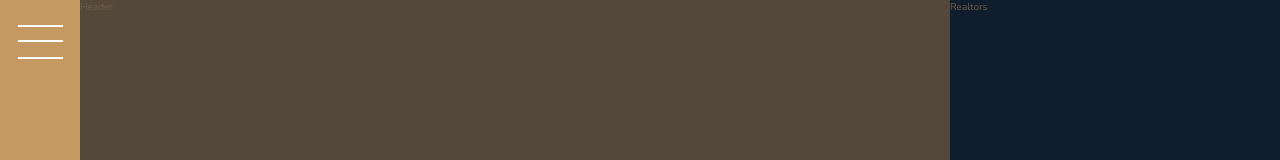
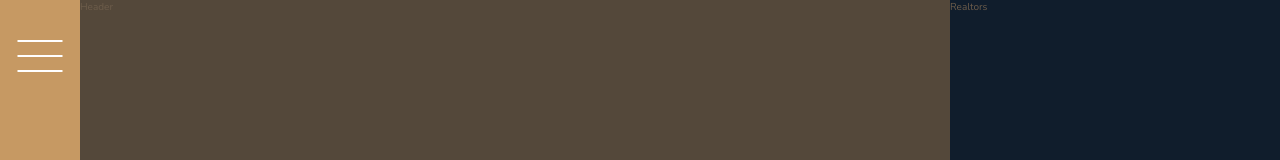
Before and after one commit to thnlsn/livin, a React (Create React App) app: page / in a window 1280 px wide. Shown: the top 160 px of the page. Built offline with nearby package versions, Linux system fonts and the light colour scheme; the HTML template or start-up script is replaced by a standard one.

Commit message:
animation done for the burger menu button

```diff
--- a/src/components/Sidebar.js
+++ b/src/components/Sidebar.js
@@ -3,7 +3,14 @@ import React from 'react';
 const Sidebar = () => {
   return (
     <div className='sidebar'>
-      <button className='nav-btn'></button>
+      <input
+        type='checkbox'
+        class='sidebar__checkbox'
+        id='sidebar-toggle'
+      ></input>
+      <label for='sidebar-toggle' className='sidebar__btn'>
+        <span className='sidebar__burger' />
+      </label>
     </div>
   );
 };
--- a/src/css/style.css
+++ b/src/css/style.css
@@ -78,25 +78,49 @@ $font-display: 'Josefin Sans', sans-serif; // A thinner more stylized font for t
   grid-column: sidebar-start / sidebar-end;
   grid-row: 1 / -1;
   display: flex;
-  justify-content: center; }
-
-.nav-btn {
-  border: none;
-  border-radius: 0;
-  margin-top: 4rem;
-  background-color: #fff;
-  height: 2px;
-  width: 4.5rem; }
-  .nav-btn:before, .nav-btn:after {
-    content: '';
+  align-items: center;
+  flex-direction: column;
+  z-index: 9999;
+  width: 100%; }
+  .sidebar__checkbox {
+    display: none; }
+  .sidebar__btn {
+    position: relative;
+    margin-top: 4rem;
     display: block;
+    width: 4.5rem;
+    height: 3.2rem; }
+  .sidebar__burger {
+    position: absolute;
+    top: 50%;
+    left: 50%;
+    transform: translate(-50%, -50%);
     background-color: #fff;
     height: 2px;
     width: 4.5rem; }
-  .nav-btn:before {
-    transform: translateY(-1.5rem); }
-  .nav-btn:after {
-    transform: translateY(1.5rem); }
+    .sidebar__burger, .sidebar__burger:before, .sidebar__burger:after {
+      transition: 0.4s all; }
+    .sidebar__burger:before, .sidebar__burger:after {
+      content: '';
+      display: block;
+      background-color: #fff;
+      height: inherit;
+      width: inherit;
+      position: absolute; }
+    .sidebar__burger:before {
+      top: -1.5rem; }
+    .sidebar__burger:after {
+      top: 1.5rem; }
+  .sidebar__checkbox:checked + .sidebar__btn .sidebar__burger {
+    background-color: transparent; }
+  .sidebar__checkbox:checked + .sidebar__btn .sidebar__burger:before,
+  .sidebar__checkbox:checked + .sidebar__btn .sidebar__burger:after {
+    top: 0;
+    color: #fff; }
+  .sidebar__checkbox:checked + .sidebar__btn .sidebar__burger:before {
+    transform: rotate(135deg); }
+  .sidebar__checkbox:checked + .sidebar__btn .sidebar__burger:after {
+    transform: rotate(-135deg); }
 
 .header {
   background-color: #54483a;
--- a/src/sass/_sidebar.scss
+++ b/src/sass/_sidebar.scss
@@ -3,33 +3,86 @@
   grid-column: sidebar-start / sidebar-end;
   grid-row: 1 / -1; // Start at row line 1 (top) and span to the bottom (-1)
 
+  // Center the burger btn
   display: flex;
-  justify-content: center;
+  align-items: center;
+  flex-direction: column;
+
+  z-index: 9999;
+  width: 100%;
+
+  &__checkbox {
+    display: none;
   }
 
-.nav-btn {
-  border: none;
-  border-radius: 0;
+  // The burger button
+  &__btn {
+    position: relative;
+    margin-top: 4rem;
+    display: block;
+    width: 4.5rem;
+    height: 3.2rem;
+  }
 
-  margin-top: 4rem;
+  &__burger {
+    position: absolute;
+    top: 50%;
+    left: 50%;
+    transform: translate(-50%, -50%);
 
+    // Burger bun styles
     background-color: #fff;
     height: 2px;
     width: 4.5rem;
 
+    // Apply a transition time to all lines in the burger icon
+    &,
+    &:before,
+    &:after {
+      transition: 0.4s all;
+    }
+
+    // Inherit and apply styling to the top and bottom buns
     &:before,
     &:after {
       content: '';
       display: block;
-    background-color: #fff;
-    height: 2px;
-    width: 4.5rem;
+      background-color: #fff; // Don't inherit because we want to change the main one for animations and these shouldnt copy
+      height: inherit; // So we can define the middle of the burger and the to buns inherit
+      width: inherit; // So we can define the middle of the burger and the to buns inherit
+
+      position: absolute; // Setting it here because they will both be placed absolutely below
     }
 
+    // Top bun 15px above middle
     &:before {
-    transform: translateY(-1.5rem);
+      top: -1.5rem;
     }
+    // Bottom bun 15px under middle
     &:after {
-    transform: translateY(1.5rem);
+      top: 1.5rem;
     }
   }
+
+  // When checked, select the main burger element (the meat in the buns)
+  &__checkbox:checked + &__btn &__burger {
+    background-color: transparent;
+  }
+
+  // When checked, select the top and bottom bun
+  &__checkbox:checked + &__btn &__burger:before,
+  &__checkbox:checked + &__btn &__burger:after {
+    top: 0; // Reset to absolutely on top of main burger so that the transform has it centered to form the X
+    color: #fff;
+  }
+
+  // When checked, select the top bun
+  &__checkbox:checked + &__btn &__burger:before {
+    transform: rotate(135deg);
+  }
+
+  // When checked, select the bottom bun
+  &__checkbox:checked + &__btn &__burger:after {
+    transform: rotate(-135deg);
+  }
+}
```
Lines whose indentation alone changed are shown as unchanged.
